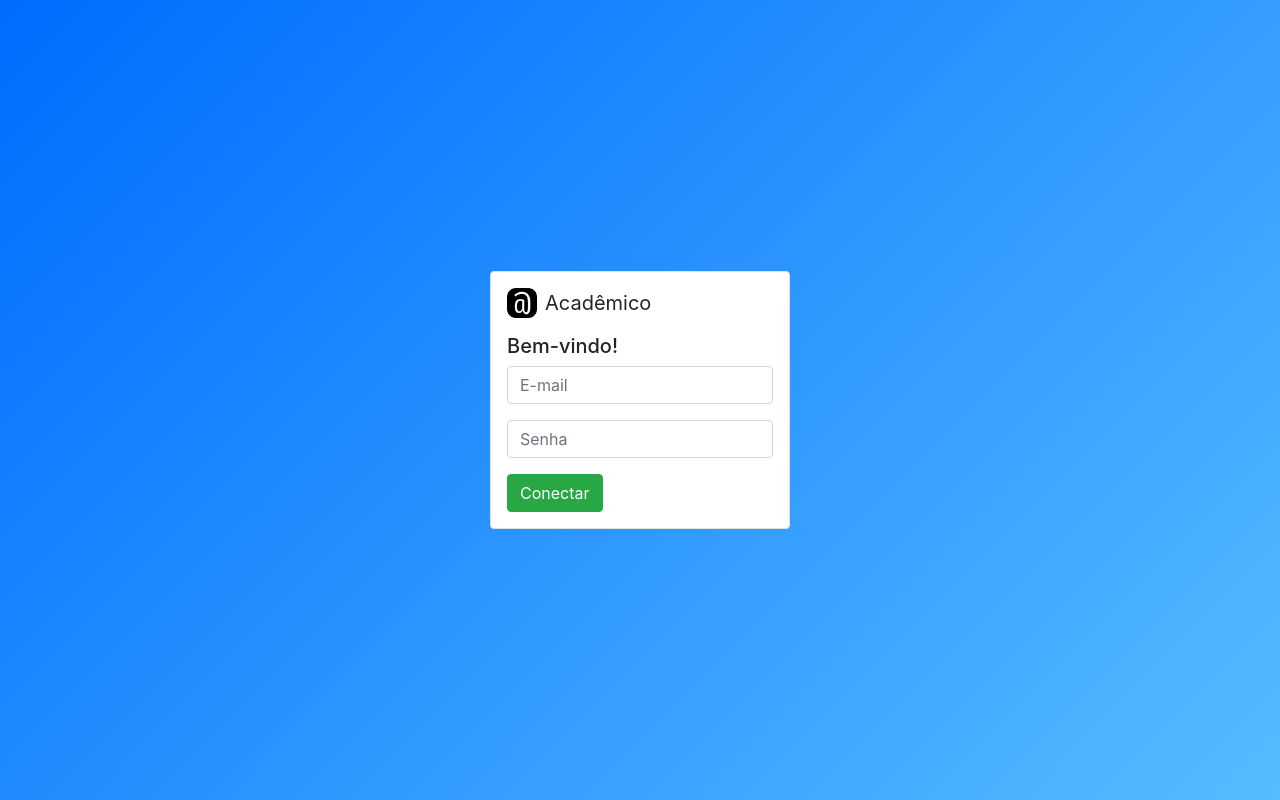
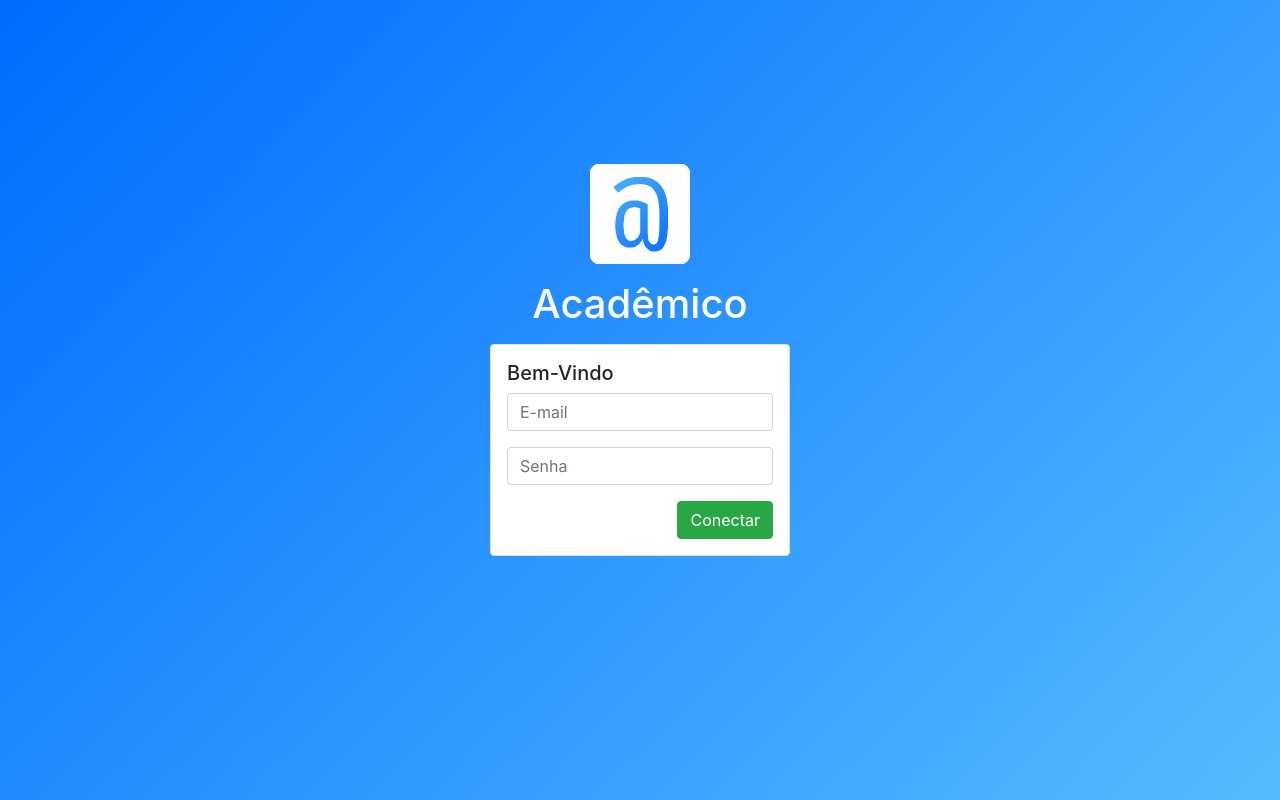
Before and after one commit to rafael-graunke/web-dev-academico, a PHP site: page /telaLogin.php in a window 1280 px wide. Run offline with PHP 8.4, Linux system fonts and the light colour scheme; some libraries are stand-ins or nearby versions.

Commit message:
Rewritten login screen

```diff
--- a/assets/css/style.css
+++ b/assets/css/style.css
@@ -95,3 +95,15 @@
   background: rgb(0,108,255);
   background: linear-gradient(135deg, rgba(0,108,255,1) 0%, rgba(85,188,255,1) 100%);
 }
+
+.selector {
+  -webkit-user-drag: none;
+  user-select: none;
+  -moz-user-select: none;
+  -webkit-user-select: none;
+  -ms-user-select: none;
+}
+
+.login-container {
+  margin-bottom: 5rem!important;
+}
--- a/includes/head.php
+++ b/includes/head.php
@@ -9,5 +9,6 @@
 
     <link rel="stylesheet" href="https://stackpath.bootstrapcdn.com/bootstrap/4.1.3/css/bootstrap.min.css" integrity="sha384-MCw98/SFnGE8fJT3GXwEOngsV7Zt27NXFoaoApmYm81iuXoPkFOJwJ8ERdknLPMO" crossorigin="anonymous">
     <link rel="stylesheet" href="https://cdn.jsdelivr.net/npm/bootstrap-icons@1.7.1/font/bootstrap-icons.css">
+    <link rel="icon" type="image/png" href="assets/img/academico_logo.webp" />
     <link rel="stylesheet" href="assets/css/style.css">
 </head>
--- a/modules/removeAluno.php
+++ b/modules/removeAluno.php
@@ -3,4 +3,4 @@ include_once("../db/alunoDao.php");
 
 excluiAluno($_GET['id']);
 
-header("Location: ../index.php");
+header("Location: ../telaAlunoLista.php");
--- a/telaLogin.php
+++ b/telaLogin.php
@@ -1,44 +1,34 @@
 <?php include("includes/head.php") ?>
 
 <body>
-    <div class="login-bg d-flex align-items-center">
-
-        <div class="login m-auto rounded border p-3">
-
-            <!-- <img src="assets/img/academico_logo.gif" width="150px" class="rounded mx-auto">
-            <h1 class="">Academico</h1> -->
-
-            <div class="col">
-                <div class="row">
-                    <img src="assets/img/academico_logo.webp" width="30" height="30" class="d-inline-block align-top mr-2" alt="">
-                    <p style="font-size: 1.25rem;">
-                        Acadêmico
-                    </p>
+    <div class="login-bg d-flex align-items-center justify-content-center">
+        <div class="login-container">
+            <div class="logo text-center">
+                <img src="assets/img/academico_logo.gif" alt="logo" class="selector" width="100px">
+                <h1 class="text-white my-3">Acadêmico</h1>
             </div>
-                <div class="row">
-                    <h5>
-                        Bem-vindo! <br>
-                    </h5>
-
-                </div>
-            </div>
+            <div class="login rounded border p-3">
+                <h5>Bem-Vindo</h5>
                 <form action="modules/login.php" method="POST">
                     <div class="form-group">
-                    <input class="form-control" type="email" name="user" id="user" placeholder="E-mail">
+                        <input type="email" name="user" id="user" placeholder="E-mail" class="form-control">
                     </div>
                     <div class="form-group">
-                    <input class="form-control" type="password" name="pass" id="pass" placeholder="Senha">
+                        <input type="password" name="pass" id="pass" placeholder="Senha" class="form-control">
                     </div>
-                <button class="btn btn-success" type="submit">Conectar</button>
+                    <div class="d-flex justify-content-end">
+                        <button type="submit" class="btn btn-success">Conectar</button>
+                    </div>
                 </form>
             </div>
             <?php if (isset($_GET['error']) && $_GET['error'] == "true") { ?>
-            <div class="alert alert-danger">
+                <div class="alert alert-danger mt-2">
                     Erro: usuário ou senha incorreto.
                 </div>
             <?php } ?>
+        </div>
+    </div>
     <?php include("includes/footer.php") ?>
-    </div>
 </body>
 
 </html>
```
Lines whose indentation alone changed are shown as unchanged.
